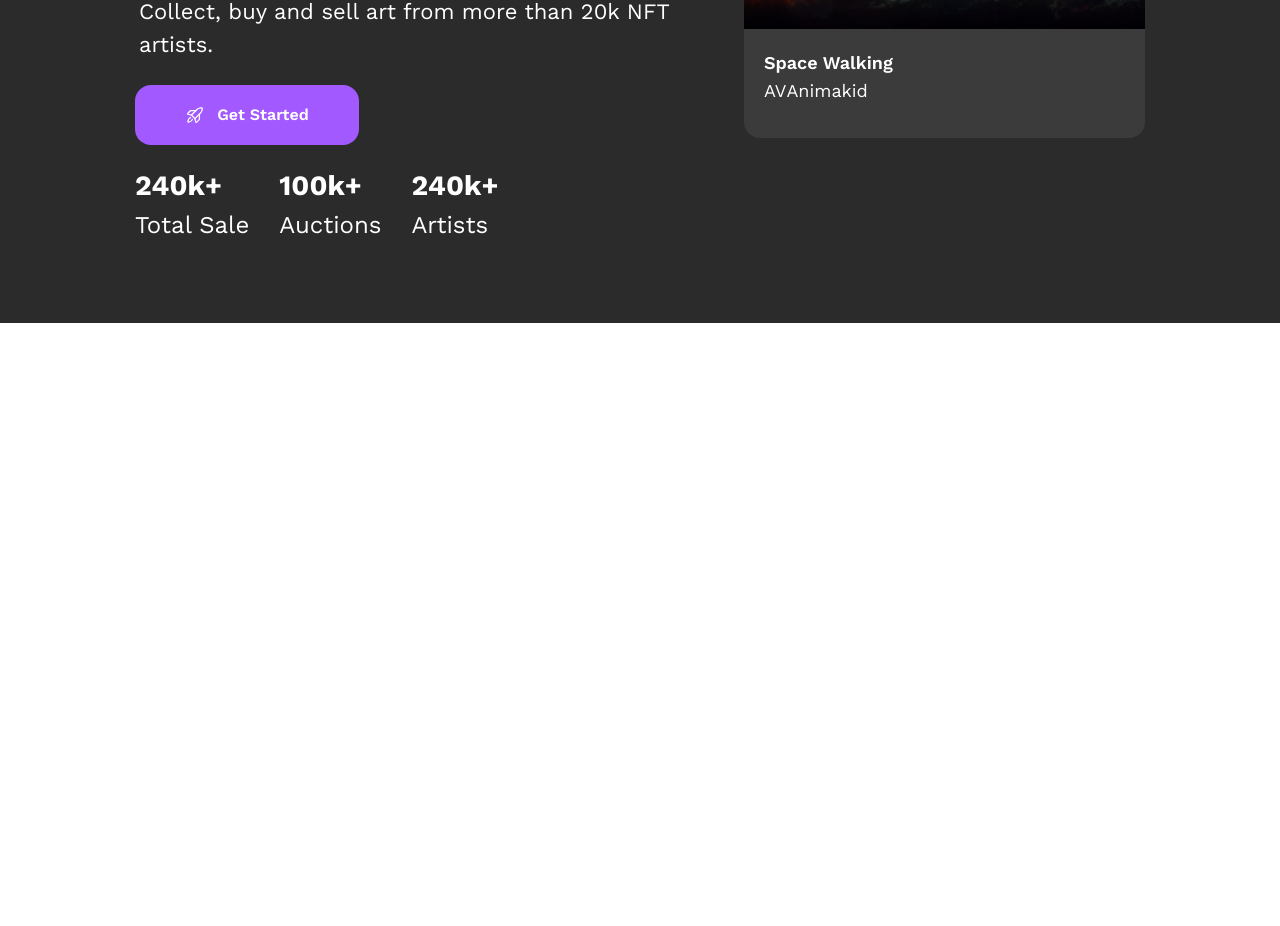
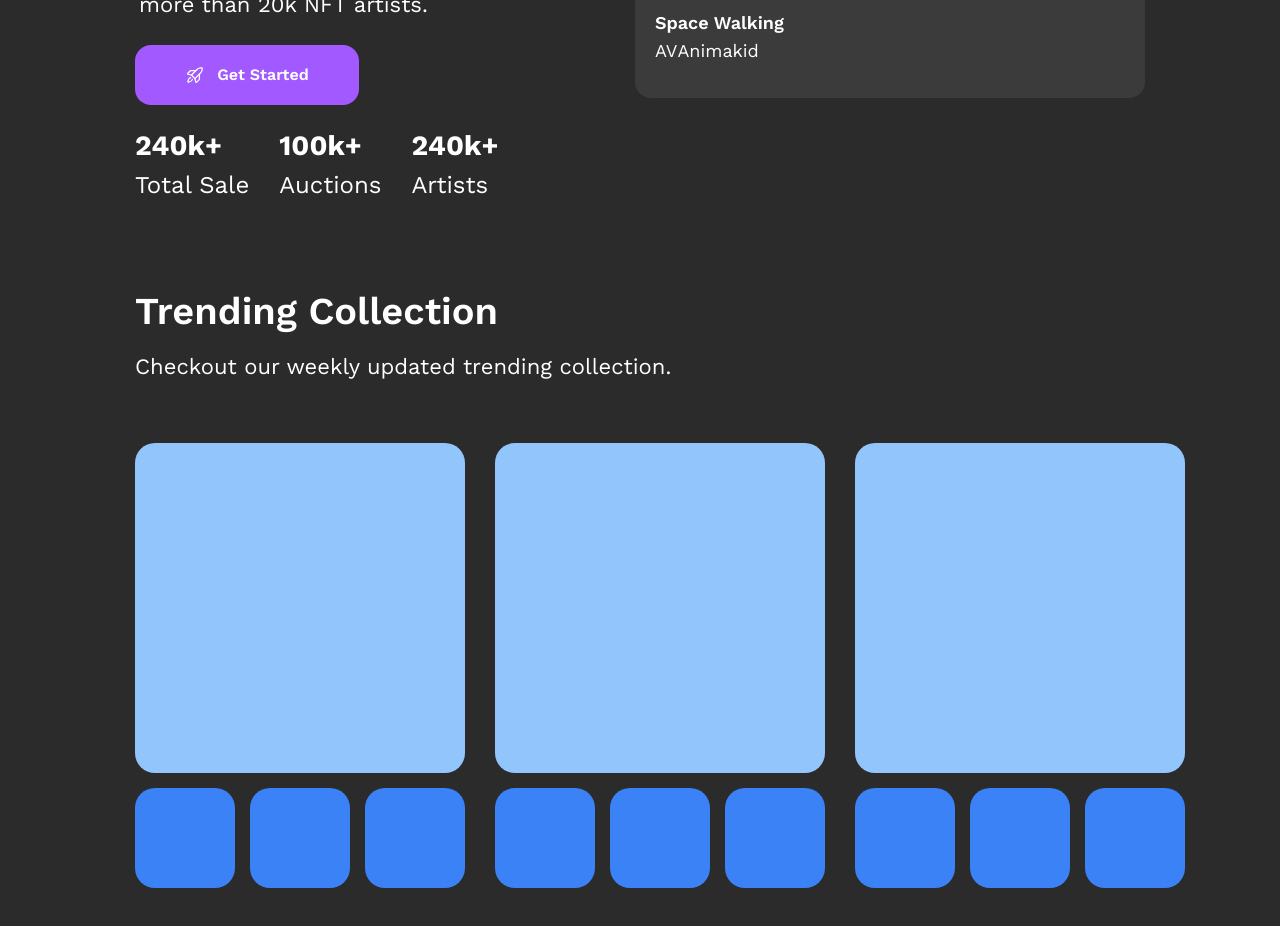
Before and after one commit to talhak911/talha-nft-marketplace, a React (Create React App) app: page / in a window 1280 px wide. Shown: the part 540-1466 px from the top of the page. Before the commit the page ends 863 px from the top, so only its background shows below. Built offline with nearby package versions, Linux system fonts and the light colour scheme.

Commit message:
trending page

```diff
--- a/src/Layout.tsx
+++ b/src/Layout.tsx
@@ -2,7 +2,7 @@ import Navbar from "./components/navbar/Navbar";
 import { Outlet } from 'react-router-dom';
 function Layout() {
   return (
-    <div className=" bg-[#2B2B2B] overflow-x-hidden">
+    <div className=" bg-[#2B2B2B] text-white overflow-x-hidden">
       <Navbar/>
       <Outlet />
     </div>
--- a/src/pages/Hero.tsx
+++ b/src/components/hero/Hero.tsx
@@ -1,9 +1,9 @@
-import { ReactComponent as Rocket } from '../assets/rocket.svg'
+import { ReactComponent as Rocket } from '../../assets/rocket.svg'
 
-import HeroImage from "../components/hero/HeroImage";
+import HeroImage from "./HeroImage";
 export default function Hero() {
     return (
-        <div className=" p-[40px] py-[20px] lg:px-[135px] md:px-[90px] md:py-[80px]">
+        <div className=" px-[30px] py-[20px]  md:px-[90px] md:py-[80px] lg:px-[135px] lg:py-[40px]">
             <div className="flex flex-col md:flex-row gap-[30px]">
                 <div className="flex flex-col flex-1 gap-[20px] md:w-1/2 order-2 md:order-1">
                     <h1 className="text-white text-[28px] md:text-[38px] lg:text-[67px] font-semibold p-1">
@@ -16,7 +16,7 @@ export default function Hero() {
                         <HeroImage />
                     </div>
 
-                    <button className="flex w-full justify-center items-center text-white font-semibold px-12 gap-3 md:w-[224px] h-[60px] bg-[#A259FF] rounded-2xl">
+                    <button className="flex w-[315px] mx-auto md:mx-0 justify-center items-center text-white font-semibold px-12 gap-3 md:w-[224px] h-[60px] bg-[#A259FF] rounded-2xl">
                         <Rocket /> Get Started
                     </button>
                     <div className='mx-auto md:mx-[0px]'>
--- a/src/components/hero/HeroImage.tsx
+++ b/src/components/hero/HeroImage.tsx
@@ -1,7 +1,7 @@
 import myImage from "../../assets/heroImage.png";
 export default function HeroImage(){
     return (
-        <figure className="flex flex-col rounded-2xl size-px-315 md:size-px-330 lg:size-px-510 ">
+        <figure className="flex flex-col rounded-2xl size-[315px] md:size-[330px] lg:size-[510px] ">
         <img className="h-[206px] md:h-[221px] lg:h-[401px] w-full rounded-t-2xl" src={myImage} alt="image description" />
         <figcaption className="h-[109px] bg-[#3B3B3B] p-[20px] text-lg text-white rounded-b-2xl">
             <h5 className="font-semibold">Space Walking</h5>
--- /dev/null
+++ b/src/components/trendingCollection/TrendingCollection.tsx
@@ -0,0 +1,74 @@
+export default function TrendingCollection(){
+    return (
+        <div className="px-[30px] py-[20px]  md:px-[90px] md:py-[80px] lg:px-[135px] lg:py-[40px]">
+                <div className="flex flex-col gap-[40px] lg:gap-[60px]">
+                <div className="flex flex-col gap-[10px]">
+                    <h3 className="text-[28px] lg:text-[38px] font-semibold" >Trending Collection</h3>
+                    <p className="text-[16px] lg:text-[22px] ">Checkout our weekly updated trending collection.</p>
+                </div>
+                    {/* cards */}
+                <div className="flex gap-[30px]">
+                    {/* single card */}
+                    <div className="flex flex-col gap-[15px]">
+                        <div className="bg-blue-300 size-[330px] rounded-[20px]">
+
+                        </div>
+                        {/* inner small cards */}
+                        <div className="flex gap-[15px]">
+                            <div className="bg-blue-500 size-[100px] rounded-[20px]">
+
+                            </div>
+                            <div className="bg-blue-500 size-[100px] rounded-[20px]">
+
+                            </div>
+                            <div className="bg-blue-500 size-[100px] rounded-[20px]">
+
+                            </div>
+
+                        </div>
+                    </div>
+                    <div className="flex flex-col gap-[15px]">
+                        <div className="bg-blue-300 size-[330px] rounded-[20px]">
+
+                        </div>
+                        {/* inner small cards */}
+                        <div className="flex gap-[15px]">
+                            <div className="bg-blue-500 size-[100px] rounded-[20px]">
+
+                            </div>
+
+                            <div className="bg-blue-500 size-[100px] rounded-[20px]">
+
+                            </div>
+
+                            <div className="bg-blue-500 size-[100px] rounded-[20px]">
+
+                            </div>
+
+                        </div>
+                    </div>
+                    <div className="flex flex-col gap-[15px]">
+                        <div className="bg-blue-300 size-[330px] rounded-[20px]">
+
+                        </div>
+                        {/* inner small cards */}
+                        <div className="flex gap-[15px]">
+                            <div className="bg-blue-500 size-[100px] rounded-[20px]">
+
+                            </div>
+                            <div className="bg-blue-500 size-[100px] rounded-[20px]">
+
+                            </div>
+                            <div className="bg-blue-500 size-[100px] rounded-[20px]">
+
+                            </div>
+
+                        </div>
+                    </div>
+
+
+                </div>
+                </div>
+        </div>
+    )
+}
--- a/src/index.tsx
+++ b/src/index.tsx
@@ -7,7 +7,7 @@ import {
   createBrowserRouter,
   RouterProvider,
 } from "react-router-dom";
-import Hero from './pages/Hero';
+import Home from './pages/Home';
 
 const router = createBrowserRouter([
   {
@@ -16,7 +16,7 @@ const router = createBrowserRouter([
     children: [
             {
               path: "/",
-              element:<Hero/>
+              element:<Home/>
             },
             {
               path: "about",
--- /dev/null
+++ b/src/pages/Home.tsx
@@ -0,0 +1,11 @@
+import Hero from "../components/hero/Hero";
+import TrendingCollection from "../components/trendingCollection/TrendingCollection";
+
+export default function Home(){
+    return (
+        <>
+        <Hero/>
+        <TrendingCollection/>
+        </>
+    )
+}
```
